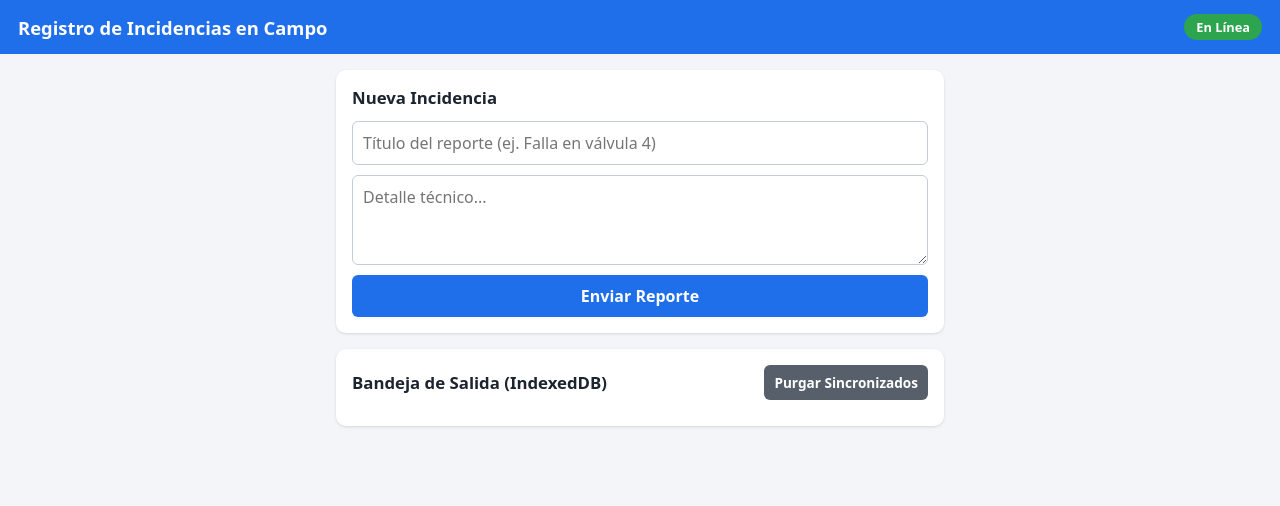
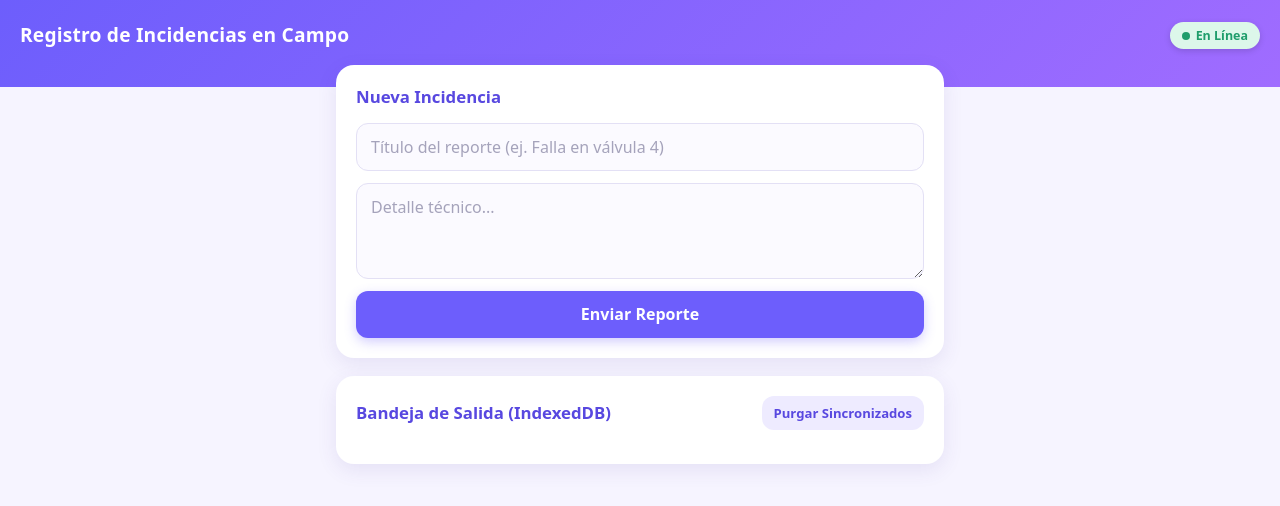
Before and after one commit to astVVG/pwa-outbox-practica, a plain HTML site: page index.html in a window 1280 px wide. Drawn offline with Linux system fonts and the light colour scheme.

Commit message:
Mejorar apariencia

```diff
--- a/styles.css
+++ b/styles.css
@@ -1,100 +1,265 @@
-* { box-sizing: border-box; }
+:root {
+  --fondo: #f6f4ff;
+  --tarjeta: #ffffff;
+  --texto: #2b2a3a;
+  --texto-suave: #6b6a80;
+  --primario: #6d5efc;
+  --primario-oscuro: #5848e0;
+  --primario-claro: #eeebff;
+  --borde: #e3e0f5;
+  --ok: #1f9d6b;
+  --ok-fondo: #dcf7ea;
+  --pendiente: #e08a00;
+  --pendiente-fondo: #fff1d6;
+  --error: #d6336c;
+  --error-fondo: #ffe3ee;
+}
+
+* {
+  box-sizing: border-box;
+}
 
 body {
   margin: 0;
+  min-height: 100vh;
   font-family: system-ui, -apple-system, "Segoe UI", Roboto, sans-serif;
-  background: #f3f5f9;
-  color: #1c2430;
+  background: var(--fondo);
+  color: var(--texto);
+  line-height: 1.4;
 }
 
+/* ---------- Encabezado ---------- */
 header {
   display: flex;
   align-items: center;
   justify-content: space-between;
   gap: 12px;
-  padding: 14px 18px;
-  background: #1f6feb;
+  padding: 22px 20px 38px;
+  background: linear-gradient(135deg, #6d5efc 0%, #a06cff 100%);
   color: #fff;
 }
 
-header h1 { margin: 0; font-size: 1.15rem; }
+header h1 {
+  margin: 0;
+  font-size: 1.2rem;
+  font-weight: 700;
+  letter-spacing: 0.2px;
+}
 
 .badge {
-  padding: 4px 12px;
+  display: inline-flex;
+  align-items: center;
+  gap: 6px;
+  padding: 5px 12px;
   border-radius: 999px;
-  font-size: 0.8rem;
-  font-weight: 600;
+  font-size: 0.78rem;
+  font-weight: 700;
   white-space: nowrap;
+  box-shadow: 0 2px 6px rgba(0, 0, 0, 0.15);
 }
-.badge.online  { background: #2da44e; color: #fff; }
-.badge.offline { background: #cf222e; color: #fff; }
 
+.badge::before {
+  content: "";
+  width: 8px;
+  height: 8px;
+  border-radius: 50%;
+  background: currentColor;
+}
+
+.badge.online {
+  background: var(--ok-fondo);
+  color: var(--ok);
+}
+
+.badge.offline {
+  background: var(--error-fondo);
+  color: var(--error);
+}
+
+/* ---------- Contenido ---------- */
 main {
   max-width: 640px;
-  margin: 0 auto;
-  padding: 16px;
+  margin: -22px auto 0;
+  padding: 0 16px 32px;
   display: grid;
-  gap: 16px;
+  gap: 18px;
 }
 
 .card {
-  background: #fff;
-  border-radius: 10px;
-  padding: 16px;
-  box-shadow: 0 1px 3px rgba(0, 0, 0, 0.12);
+  background: var(--tarjeta);
+  border-radius: 18px;
+  padding: 20px;
+  box-shadow: 0 6px 20px rgba(80, 60, 160, 0.10);
 }
 
-.card h2 { margin: 0 0 12px; font-size: 1.05rem; }
+.card h2 {
+  margin: 0 0 14px;
+  font-size: 1.05rem;
+  color: var(--primario-oscuro);
+}
 
-form { display: grid; gap: 10px; }
+/* ---------- Formulario ---------- */
+form {
+  display: grid;
+  gap: 12px;
+}
 
-input, textarea {
+input,
+textarea {
   width: 100%;
-  padding: 10px;
-  border: 1px solid #c4cbd6;
-  border-radius: 6px;
+  padding: 12px 14px;
+  border: 1.5px solid var(--borde);
+  border-radius: 12px;
+  background: #fbfaff;
+  color: var(--texto);
   font: inherit;
+  transition: border-color 0.15s, box-shadow 0.15s, background 0.15s;
 }
-textarea { min-height: 90px; resize: vertical; }
+
+input::placeholder,
+textarea::placeholder {
+  color: #a5a3bb;
+}
+
+input:focus,
+textarea:focus {
+  outline: none;
+  border-color: var(--primario);
+  background: #fff;
+  box-shadow: 0 0 0 4px rgba(109, 94, 252, 0.15);
+}
+
+textarea {
+  min-height: 96px;
+  resize: vertical;
+}
 
 button {
-  padding: 10px 14px;
+  padding: 12px 16px;
   border: 0;
-  border-radius: 6px;
-  background: #1f6feb;
+  border-radius: 12px;
+  background: var(--primario);
   color: #fff;
   font: inherit;
-  font-weight: 600;
+  font-weight: 700;
   cursor: pointer;
+  transition: background 0.15s, transform 0.1s, box-shadow 0.15s;
+  box-shadow: 0 4px 12px rgba(109, 94, 252, 0.30);
 }
-button:hover { background: #1558bd; }
 
+button:hover {
+  background: var(--primario-oscuro);
+}
+
+button:active {
+  transform: translateY(1px);
+}
+
+button:focus-visible {
+  outline: 3px solid rgba(109, 94, 252, 0.4);
+  outline-offset: 2px;
+}
+
+/* ---------- Bandeja de salida ---------- */
 .header-lista {
   display: flex;
   align-items: center;
   justify-content: space-between;
   gap: 10px;
-  margin-bottom: 10px;
+  margin-bottom: 14px;
 }
-.header-lista h2 { margin: 0; }
-#btn-purgar { background: #57606a; padding: 8px 10px; font-size: 0.85rem; }
-#btn-purgar:hover { background: #3d444d; }
 
-#lista-outbox { list-style: none; margin: 0; padding: 0; display: grid; gap: 8px; }
+.header-lista h2 {
+  margin: 0;
+}
+
+#btn-purgar {
+  padding: 8px 12px;
+  font-size: 0.82rem;
+  background: var(--primario-claro);
+  color: var(--primario-oscuro);
+  box-shadow: none;
+}
+
+#btn-purgar:hover {
+  background: #e0dbff;
+}
+
+#lista-outbox {
+  list-style: none;
+  margin: 0;
+  padding: 0;
+  display: grid;
+  gap: 10px;
+}
 
 #lista-outbox li {
   display: grid;
   grid-template-columns: 1fr auto;
-  gap: 2px 10px;
-  padding: 10px;
-  border-left: 4px solid #bf8700;
-  background: #fafbfc;
-  border-radius: 4px;
+  align-items: center;
+  gap: 4px 10px;
+  padding: 12px 14px;
+  background: #fbfaff;
+  border: 1px solid var(--borde);
+  border-left: 5px solid var(--pendiente);
+  border-radius: 12px;
+  animation: aparecer 0.25s ease-out;
 }
-#lista-outbox li.sincronizado { border-left-color: #2da44e; }
-#lista-outbox li .titulo { font-weight: 600; }
-#lista-outbox li .estado { font-size: 0.8rem; font-weight: 600; text-transform: uppercase; color: #9a6700; }
-#lista-outbox li.sincronizado .estado { color: #1a7f37; }
-#lista-outbox li .hora { grid-column: 1 / -1; font-size: 0.8rem; color: #57606a; }
 
-.vacio { color: #57606a; font-style: italic; }
+#lista-outbox li.sincronizado {
+  border-left-color: var(--ok);
+}
+
+#lista-outbox li .titulo {
+  font-weight: 600;
+  overflow-wrap: anywhere;
+}
+
+#lista-outbox li .estado {
+  padding: 3px 10px;
+  border-radius: 999px;
+  background: var(--pendiente-fondo);
+  color: var(--pendiente);
+  font-size: 0.7rem;
+  font-weight: 800;
+  letter-spacing: 0.5px;
+  text-transform: uppercase;
+}
+
+#lista-outbox li.sincronizado .estado {
+  background: var(--ok-fondo);
+  color: var(--ok);
+}
+
+#lista-outbox li .hora {
+  grid-column: 1 / -1;
+  font-size: 0.78rem;
+  color: var(--texto-suave);
+}
+
+.vacio {
+  color: var(--texto-suave);
+  font-style: italic;
+}
+
+@keyframes aparecer {
+  from {
+    opacity: 0;
+    transform: translateY(4px);
+  }
+
+  to {
+    opacity: 1;
+    transform: translateY(0);
+  }
+}
+
+@media (max-width: 420px) {
+  header h1 {
+    font-size: 1.05rem;
+  }
+
+  .header-lista {
+    flex-wrap: wrap;
+  }
+}
```
